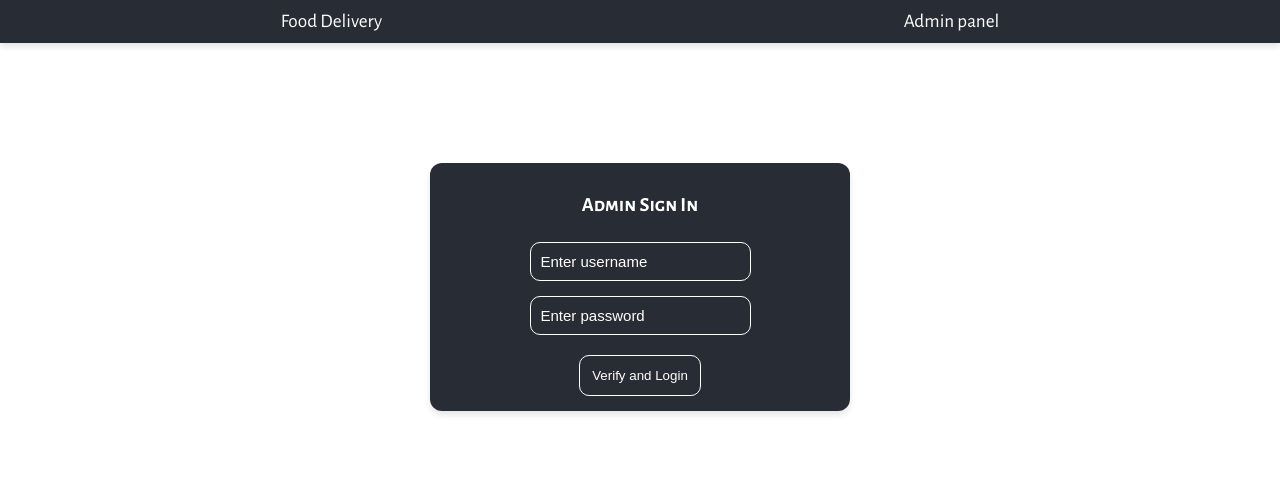
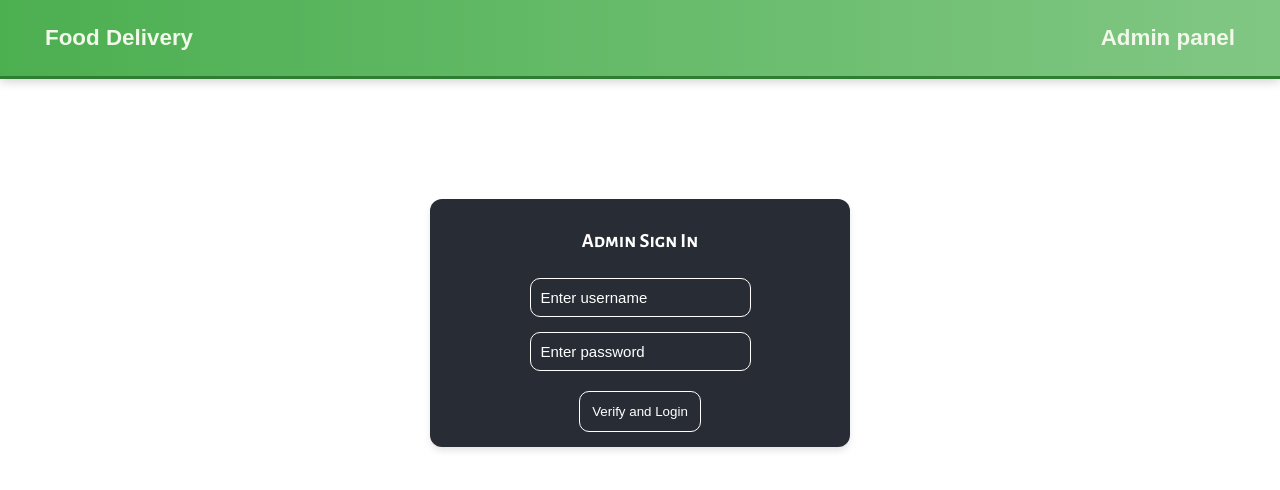
Before and after one commit to Tane4ka170/FoodDeliveryAppReact, a React (Create React App) app: page /admin in a window 1280 px wide. Shown: the top 490 px of the page. Built offline with nearby package versions, Linux system fonts and the light colour scheme; no server answers.

Commit message:
Updated navbar with gradient background and button styles

```diff
--- a/src/components/topNav/Navigation.module.css
+++ b/src/components/topNav/Navigation.module.css
@@ -1,30 +1,54 @@
 .navBarBg {
-  background-color: #282c34;
-  padding: 10px 20px;
-  box-shadow: 0 4px 6px rgba(0, 0, 0, 0.1);
+  background: linear-gradient(90deg, #4caf50, #81c784);
+  padding: 15px 30px;
+  border-bottom: 3px solid #2e7d32;
+  box-shadow: 0 2px 10px rgba(0, 0, 0, 0.2);
 }
 
 .navigationBar {
   list-style: none;
   display: flex;
-  justify-content: space-around;
+  justify-content: space-between;
   align-items: center;
   margin: 0;
   padding: 0;
+  font-family: "Arial", sans-serif;
 }
 
 .navigationBar li {
-  color: white;
-  font-size: 1.2rem;
-  cursor: pointer;
-  transition: color 0.3s, transform 0.3s;
+  color: #f1f8e9;
+  font-size: 1.4rem;
+  font-weight: bold;
+  padding: 10px 15px;
+  border-radius: 8px;
+  transition: all 0.3s ease;
 }
 
 .navigationBar li:hover {
-  color: #61dafb;
-  transform: scale(1.05);
+  background-color: #66bb6a;
+  color: #ffffff;
+  transform: translateY(-3px);
 }
 
 .navigationBar li:active {
-  transform: scale(0.95);
+  background-color: #388e3c;
+  transform: scale(0.98);
 }
+
+.loginButton {
+  background: #e57373;
+  color: white;
+  padding: 10px 20px;
+  border-radius: 5px;
+  transition: background 0.3s, box-shadow 0.3s;
+}
+
+.loginButton:hover {
+  background: #ef5350;
+  box-shadow: 0 4px 6px rgba(239, 83, 80, 0.3);
+}
+
+.loginButton:active {
+  background: #c62828;
+  box-shadow: none;
+}
```
